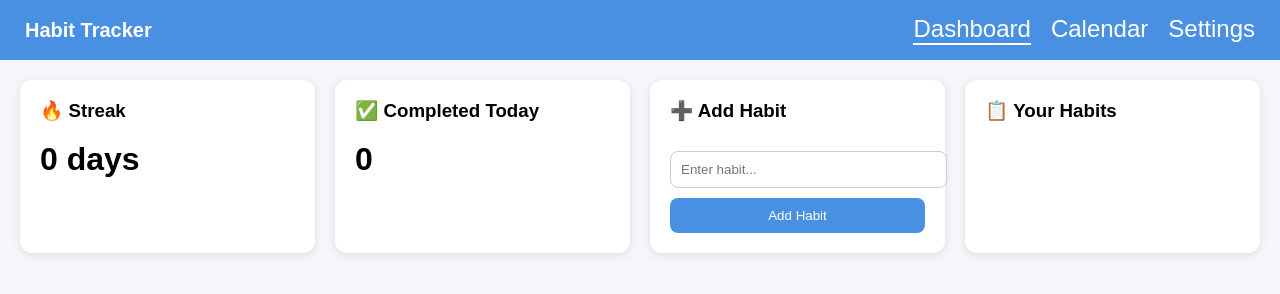
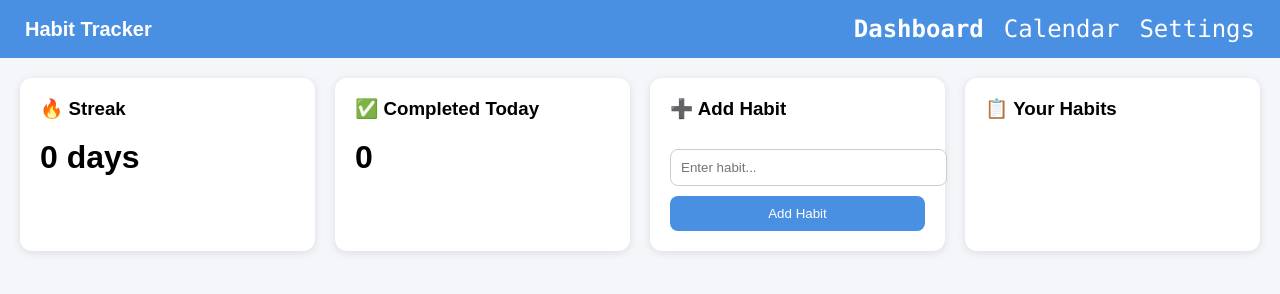
Before and after one commit to angisardat/411-group-project, a website: page public/index.html in a window 1280 px wide. Drawn offline with Linux system fonts and the light colour scheme; no server answers.

Commit message:
styles.css updated

```diff
--- a/public/css/styles.css
+++ b/public/css/styles.css
@@ -90,6 +90,7 @@ li {
 .nav-left {
   font-size: 20px;
   font-weight: bold;
+  font-family: Arial, Helvetica, sans-serif;
 }
 
 .nav-right {
@@ -101,6 +102,7 @@ li {
   color: white;
   text-decoration: none;
   font-weight: 500;
+  font-family: "Lucida Console", "Courier New", monospace;
   transition: 0.2s;
 }
 
@@ -109,5 +111,6 @@ li {
 }
 
 .nav-link.active {
-  border-bottom: 2px solid white;
+  font-weight: bold;
+  text-decoration: none;
 }
```
